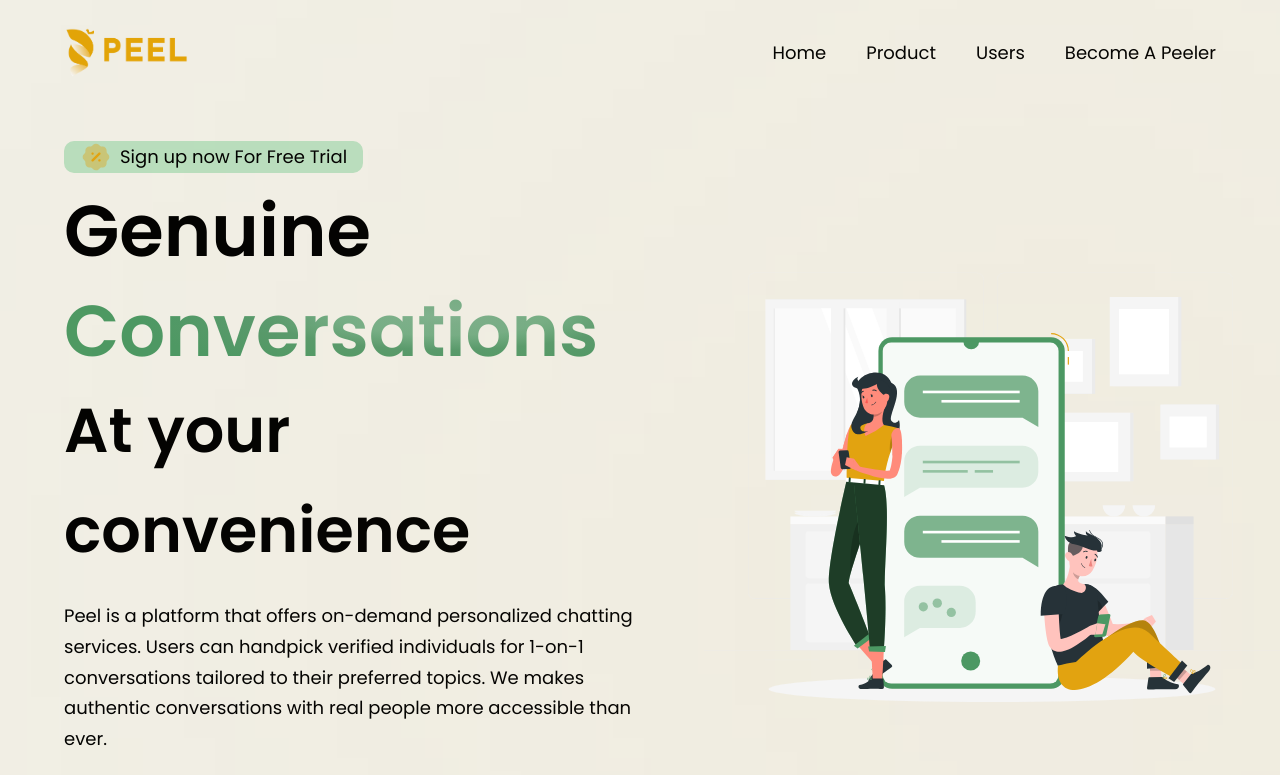
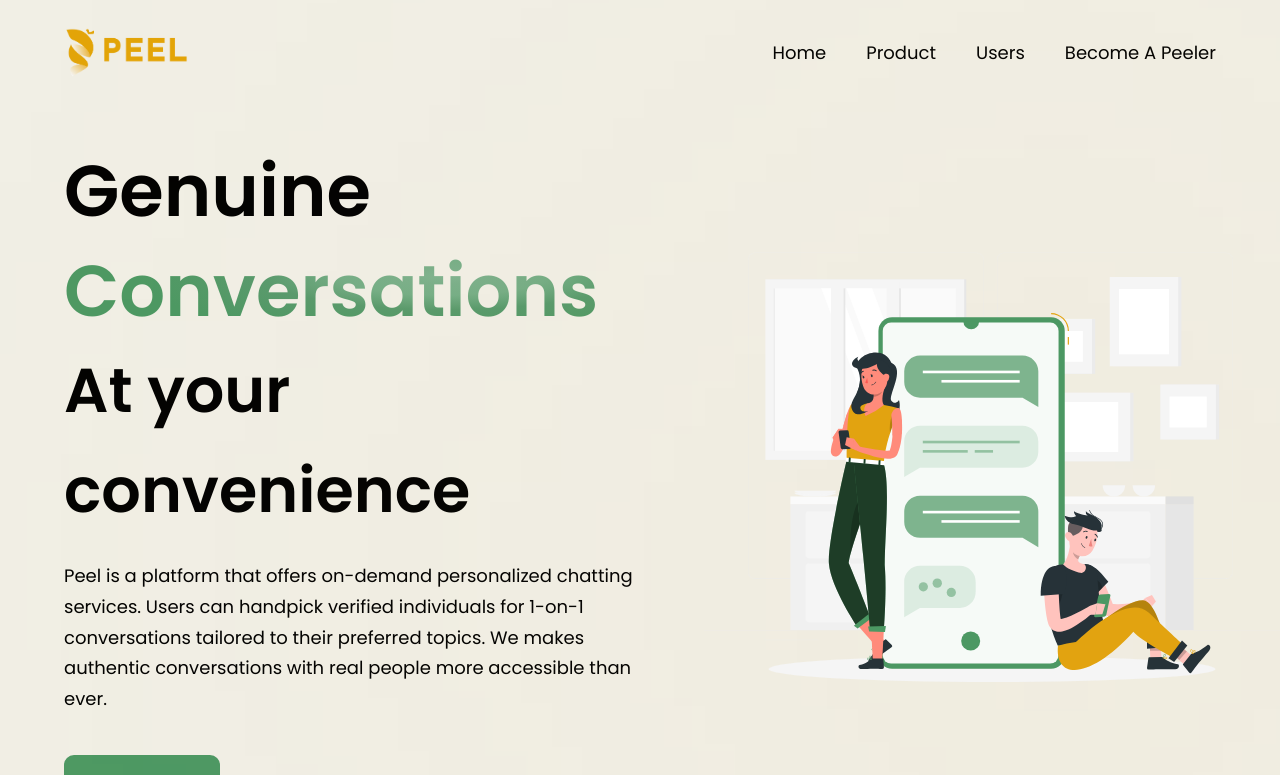
Before and after one commit to BobinShihJosh/peel_info, a React (Vite) app: page /Home in a window 1280 px wide. Shown: the top 775 px of the page. Built offline with nearby package versions, Linux system fonts and the light colour scheme.

Commit message:
take out discount

```diff
--- a/src/components/Hero.jsx
+++ b/src/components/Hero.jsx
@@ -7,13 +7,13 @@ import Button
 const Hero = () => (
   <section id="home" className={`flex md:flex-row flex-col ${styles.paddingY}`}>
     <div className={`flex-1 ${styles.flexStart} flex-col xl:px-0   sm:px-16 px-6`}>
-      <div className='flex flex-row items-center py-[6x] px-4 green-bk bg-gold-gradient rounded-[10px] mb-2'>
+      {/* <div className='flex flex-row items-center py-[6x] px-4 green-bk bg-gold-gradient rounded-[10px] mb-2'>
         <img src={discount} alt="discount" className='w-[32px] h-[32px]' />
         <p className={`${styles.paragraph} dark-text ml-2`}>
           <span className='dark-text'>Sign up now</span> For {" "}
           <span className='dark-text'>Free Trial</span>
         </p>
-      </div>
+      </div> */}
 
       <div className='flex flex-row justify-between items-center w-full'>
         <h1 className='flex-1 font-poppins font-semibold ss:text-[72px] ph:text-[45px] bph:text-[52px] text-[52px]  dark-text ss:leading-[100px] leading-[75px]'>
```
Also changed, not shown: src/components/peel_logosd -1.svg (deleted), 3 other files (tests, documents, lock files or other folders).
